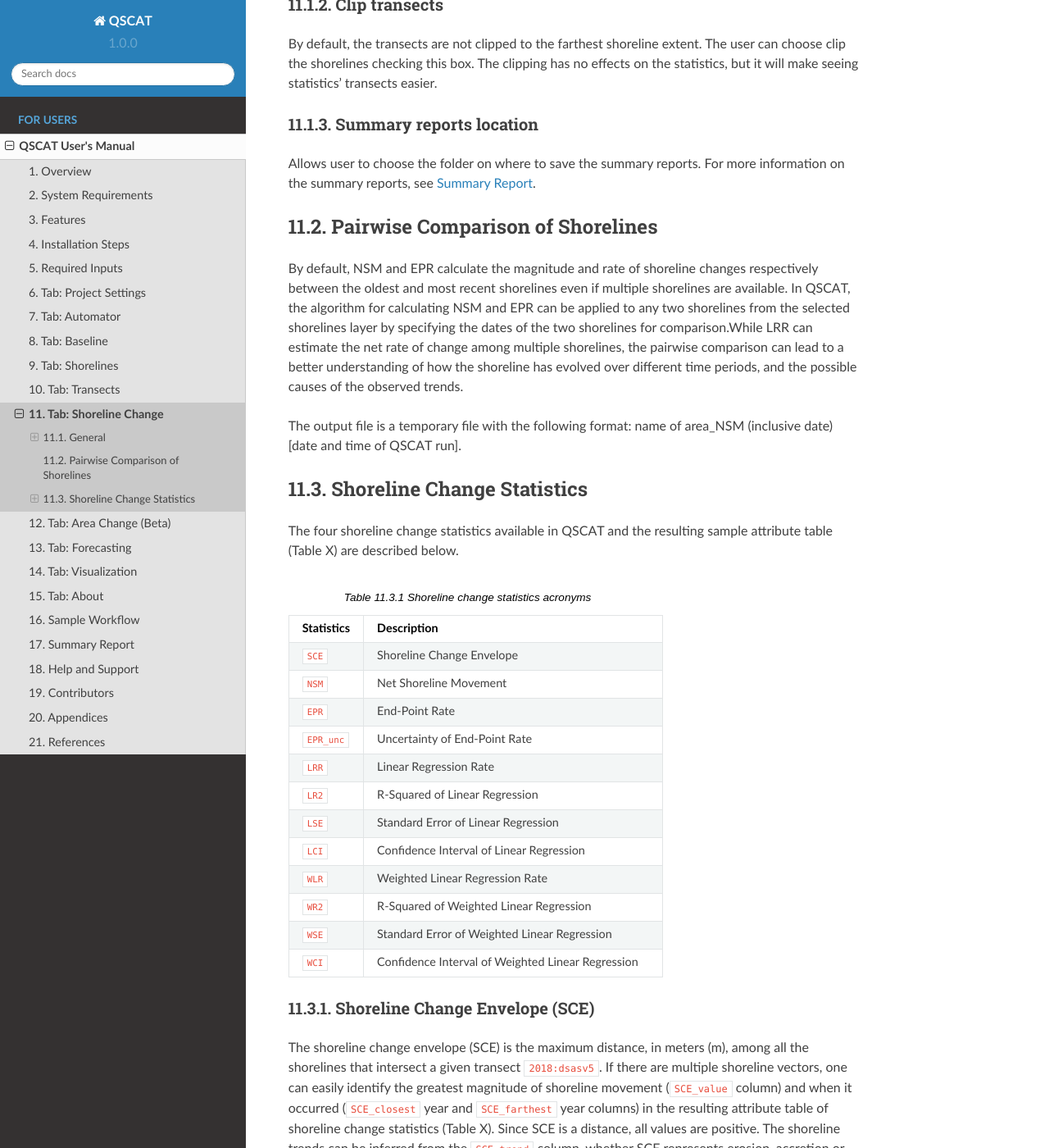
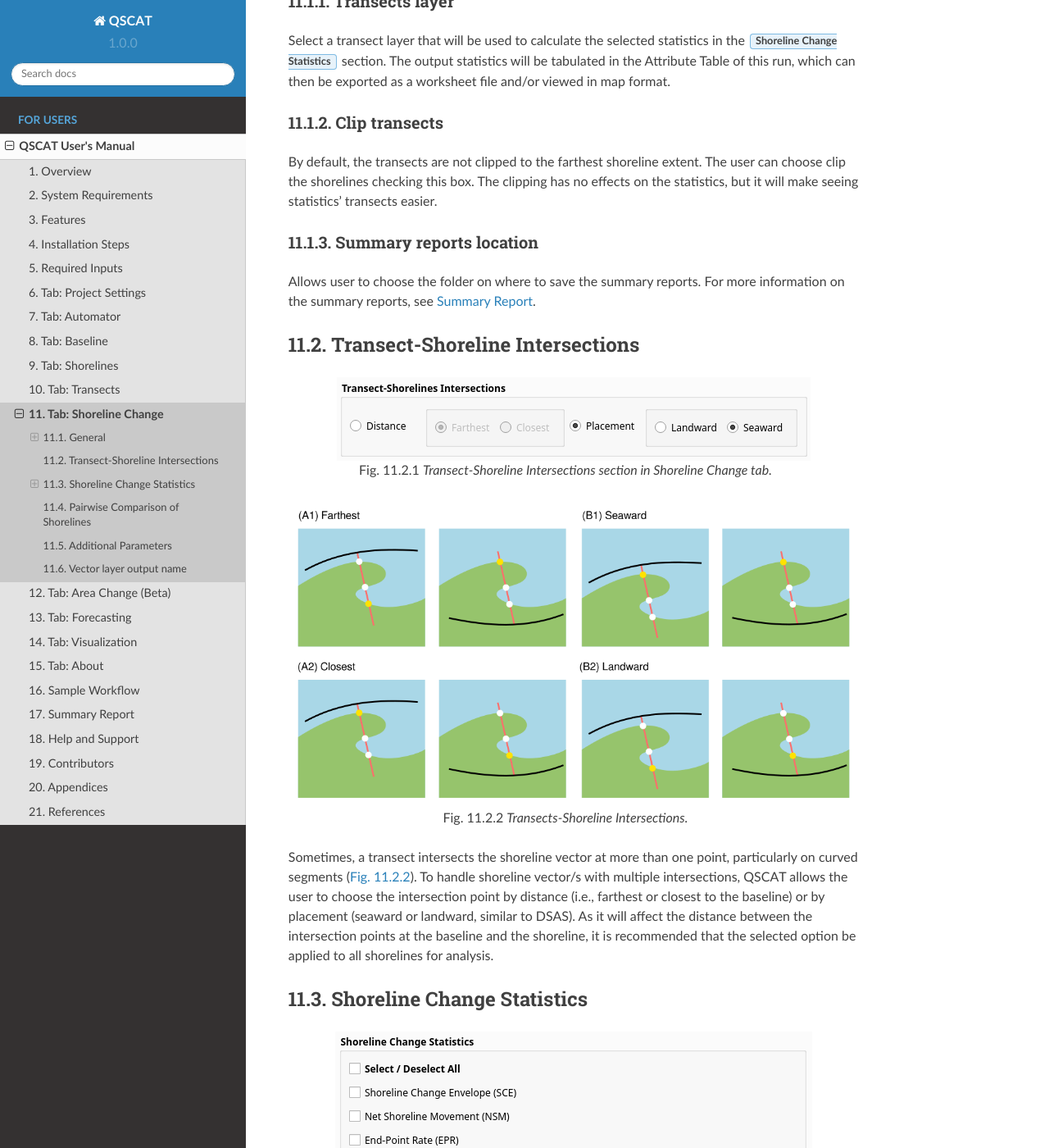
Before and after one commit to qscat/qscat, a Sphinx documentation site: the page built from docs/source/users_manual/tabs/shoreline_change.rst, in a window 1280 px wide and 1400 px high, scrolled down 1907 px. Shown: the whole window at 82% size. Built offline with Sphinx 7.4.7 and the Read the Docs theme 2.0.0, drawn with Linux system fonts in a browser that asks for light colours; cross-references to code outside the pages are shown as plain code; some of the changed text lies outside the part shown.

Commit message:
refactor(docs): improve tab shoreline change and fix tab transects

```diff
--- a/docs/source/users_manual/tabs/shoreline_change.rst
+++ b/docs/source/users_manual/tabs/shoreline_change.rst
@@ -32,7 +32,7 @@ General
 Transects layer
 ---------------
 
-Select a transect layer that will be used to calculate the selected statistics in the :guilabel:`Shoreline Change Statistics`` section. The output statistics will be tabulated in the Attribute Table of this run, which can then be exported as a worksheet file and/or viewed in map format.
+Select a transect layer that will be used to calculate the selected statistics in the :guilabel:`Shoreline Change Statistics` section. The output statistics will be tabulated in the Attribute Table of this run, which can then be exported as a worksheet file and/or viewed in map format.
 
 Clip transects
 --------------
@@ -44,18 +44,40 @@ Summary reports location
 
 Allows user to choose the folder on where to save the summary reports. For more information on the summary reports, see :ref:`summary_report`.
 
-Pairwise Comparison of Shorelines
-=================================
 
-By default, NSM and EPR calculate the magnitude and rate of shoreline changes respectively between the oldest and most recent shorelines even if multiple shorelines are available. In QSCAT, the algorithm for calculating NSM and EPR can be applied to any two shorelines from the selected shorelines layer by specifying the dates of the two shorelines for comparison.While LRR can estimate the net rate of change among multiple shorelines, the pairwise comparison can lead to a better understanding of how the shoreline has evolved over different time periods, and the possible causes of the observed trends.
+Transect-Shoreline Intersections
+================================
 
-The output file is a temporary file with the following format: name of area_NSM (inclusive date)[date and time of QSCAT run].
+.. _figure_tab_shoreline_change_transect_shorelines_intersections:
+
+.. figure:: /img/shoreline_change/shoreline-change-tab-transect-shorelines-intersections.png
+   :align: center
+
+   Transect-Shoreline Intersections section in Shoreline Change tab.
+
+.. _figure_transects_shoreline_intersections:
+
+.. figure:: /img/shoreline_change/transects-shorelines-intersections.png
+   :align: center
+
+   Transects-Shoreline Intersections.
+
+Sometimes, a transect intersects the shoreline vector at more than one point, particularly on curved segments (:numref:`figure_transects_shoreline_intersections`). To handle shoreline vector/s with multiple intersections, QSCAT allows the user to choose the intersection point by distance (i.e., farthest or closest to the baseline) or by placement (seaward or landward, similar to DSAS). As it will affect the distance between the intersection points at the baseline and the shoreline, it is recommended that the selected option be applied to all shorelines for analysis.
 
 
 Shoreline Change Statistics
 ===========================
 
-The four shoreline change statistics available in QSCAT and the resulting sample attribute table (Table X) are described below.
+.. _figure_tab_shoreline_change_statistics:
+
+.. figure:: /img/shoreline_change/shoreline-change-tab-shoreline-change-statistics.png
+   :align: center
+
+   Shoreline Change Statistics section in Shoreline Change tab.
+
+The shoreline change statistics available in QSCAT and the resulting sample attribute table (:numref:`table_shoreline_change_statistics`) are described below.
+
+.. _table_shoreline_change_statistics:
 
 .. list-table:: Shoreline change statistics acronyms
    :header-rows: 1
@@ -88,6 +110,7 @@ The four shoreline change statistics available in QSCAT and the resulting sample
    * - ``WCI``
      - Confidence Interval of Weighted Linear Regression
 
+
 Shoreline Change Envelope (SCE)
 -------------------------------
 
@@ -96,6 +119,7 @@ The shoreline change envelope (SCE) is the maximum distance, in meters (m), amon
 .. math::
 
    SCE = farthest\_year\_distance - closest\_year\_distance
+
 
 Net Shoreline Movement (NSM)
 ----------------------------
@@ -108,6 +132,7 @@ The net shoreline movement (NSM) represents the magnitude of shoreline change be
 
 The uncertainty is based on the shoreline with largest uncertainty values in the attribute table of the input layer.
 
+
 End-Point Rate (EPR)
 --------------------
 
@@ -117,6 +142,7 @@ The end-point rate (``EPR``) is the rate of change based on ``NSM``, in meters/y
    EPR = \frac{NSM}{newest\_shoreline\_year - oldest\_shoreline\_year}
 
 Both ``NSM`` and ``EPR`` require only two shoreline vectors, i.e., the youngest and oldest shoreline vectors. QSCAT will ignore any shoreline vector/s between the youngest and oldest years. As such, it provides no information about shoreline movement during the intervening years even if there are multiple shoreline positions in the input layer. Additional information may be inferred from the ``SCE``, which can at least identify the greatest magnitude of change and the corresponding time period for a given set of shoreline vectors.
+
 
 Linear Regression Rate (LRR)
 ----------------------------
@@ -132,6 +158,7 @@ where:
 - :math:`\bar{y}` - mean of distances
 - :math:`x_i` - i\ :sup:`th` year
 - :math:`y_i` - i\ :sup:`th` distance
+
 
 Weighted Linear Regression (WLR)
 --------------------------------
@@ -180,6 +207,7 @@ where:
 
 .. _supplementary_statistics:
 
+
 R-Squared of Linear Regression (LR2 or WR2)
 ...........................................
 
@@ -227,10 +253,31 @@ where:
 - :math:`\bar{x}` - mean of years
 - :math:`x_i` - i\ :sup:`th` year
 
+
+Pairwise Comparison of Shorelines
+=================================
+
+.. figure:: /img/shoreline_change/shoreline-change-tab-pairwise-comparison-of-shorelines.png
+   :align: center
+
+   Shoreline Change Statistics section in Shoreline Change tab.
+
+By default, NSM and EPR calculate the magnitude and rate of shoreline changes respectively between the oldest and most recent shorelines even if multiple shorelines are available. In QSCAT, the algorithm for calculating NSM and EPR can be applied to any two shorelines from the selected shorelines layer by specifying the dates of the two shorelines for comparison. While LRR can estimate the net rate of change among multiple shorelines, the pairwise comparison can lead to a better understanding of how the shoreline has evolved over different time periods, and the possible causes of the observed trends.
+
+
+Additional Parameters
+=====================
+
+.. figure:: /img/shoreline_change/shoreline-change-tab-additional-parameters.png
+   :align: center
+
+Currently, additional parameters includes a field that define the confidence interval value for the calculation of LCI and WCI. The default value is 99.7% which is based on DSAS :cite:p:`2018:dsasv5`.
+
+
 .. _tab_shoreline_change_vector_layer_output_name:
 
 Vector layer output name
-------------------------
+========================
 
 .. list-table::
    :header-rows: 1
@@ -239,12 +286,12 @@ Vector layer output name
    * - Statistic
      - Name
    * - ``SCE``
-     - ``<baseline layer name>_SCE [<datetime>]``
+     - ``SCE [<datetime>]``
    * - ``NSM``
-     - ``<baseline layer name>_NSM (newest_year - oldest_year) [<datetime>]``
+     - ``NSM (newest_year - oldest_year) [<datetime>]``
    * - ``EPR, EPR_unc``
-     - ``<baseline layer name>_EPR (newest_year - oldest_year) [<datetime>]``
+     - ``EPR (newest_year - oldest_year) [<datetime>]``
    * - ``LRR, LSE, LCI``
-     - ``<baseline layer name>_LRR [<datetime>]``
+     - ``LRR [<datetime>]``
    * - ``WLR, WSE, WCI``
-     - ``<baseline layer name>_WLR [<datetime>]``
+     - ``WLR [<datetime>]``
```
Also changed, not shown: other parts of docs/source/users_manual/tabs/shoreline_change.rst (+3 -5 lines), docs/source/users_manual/tabs/transects.rst (+1 -29 lines), docs/source/img/shoreline_change/shoreline-change-tab-additional-parameters.png (added), docs/source/img/shoreline_change/shoreline-change-tab-pairwise-comparison-of-shorelines.png (added), docs/source/img/shoreline_change/shoreline-change-tab-shoreline-change-statistics.png (added), docs/source/img/shoreline_change/shoreline-change-tab-transect-shorelines-intersections.png (added), docs/source/img/shoreline_change/transects-shorelines-intersections.png (renamed from docs/source/img/transects/transects-shorelines-intersections.png).
